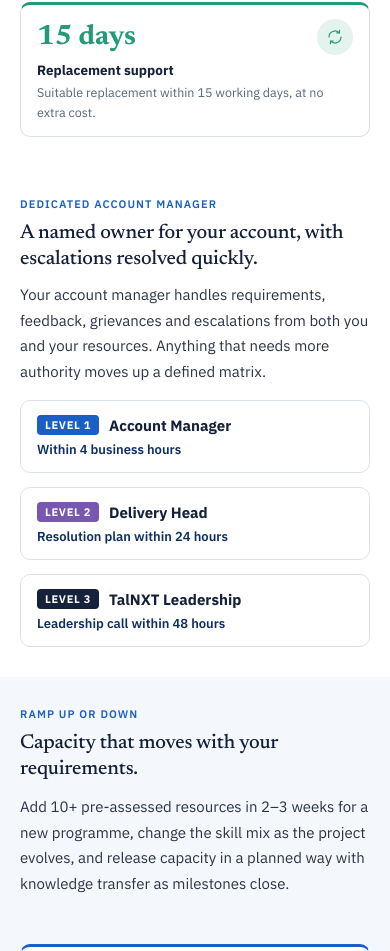
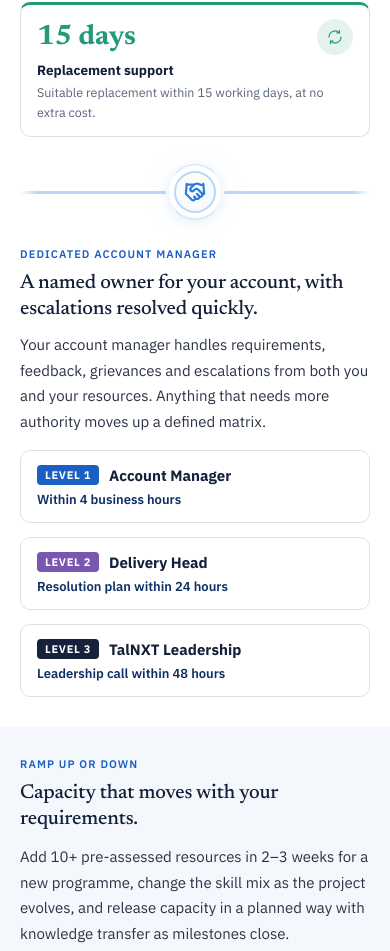
Before and after one commit to TalNXT/TalNXT-Website, a plain HTML site: page index.html in a window 390 px wide. Shown: the part 3216-4167 px from the top of the page. Drawn offline with Linux system fonts and the light colour scheme.

Commit message:
Handshake divider between delivery and account sections

```diff
--- a/css/site.css
+++ b/css/site.css
@@ -571,6 +571,21 @@ p.copy { font-size: 15px; line-height: 1.7; color: #2b3446; margin: 0; }
 .sec-compact .esc-time { margin-top: 6px; }
 .sec-compact .esc-level:not(:last-child)::after { content: "›"; position: absolute; right: -13px; top: 50%; transform: translateY(-50%); width: 22px; height: 22px; border-radius: 50%; background: var(--surface); border: 1px solid var(--line); color: var(--accent); font-size: 15px; font-weight: 700; line-height: 19px; text-align: center; z-index: 1; }
 @media (max-width: 760px) { .sec-compact .esc-level::after { display: none; } }
+
+/* section divider: hairline with a centred handshake medallion (home, SLAs → account manager) */
+.sec-divider { background: var(--surface); padding: 8px 0; }
+.sec-divider-inner { display: flex; align-items: center; gap: 8px; width: 98%; margin: 0 auto; }
+.sec-divider-line { flex: 1; height: 3px; border-radius: 2px; background: linear-gradient(90deg, rgba(185,216,245,0) 0%, #B9D8F5 12%, #B9D8F5 100%); }
+.sec-divider-line:last-child { transform: scaleX(-1); }
+.sec-divider-icon { position: relative; flex: none; width: 46px; height: 46px; border-radius: 50%; display: grid; place-items: center; color: #287CDB; background: radial-gradient(circle at 50% 35%, #ffffff 0%, #f3f8fe 100%); border: 2px solid #B9D8F5; box-shadow: 0 0 0 5px var(--surface), 0 4px 16px rgba(40,124,219,.16), 0 0 22px rgba(185,216,245,.55); }
+.sec-divider-icon::before { content: ""; position: absolute; inset: -9px; border-radius: 50%; border: 1px solid rgba(185,216,245,.6); border-left-color: transparent; border-right-color: transparent; }
+.sec-divider-icon svg { width: 24px; height: 24px; }
+@media (max-width: 760px) {
+  .sec-divider { padding: 4px 0; }
+  .sec-divider-inner { width: 100%; }
+  .sec-divider-icon { width: 42px; height: 42px; }
+  .sec-divider-icon svg { width: 22px; height: 22px; }
+}
 .cta-box { padding: 32px 36px; border-radius: 12px; background: var(--navy-deep); display: flex; align-items: center; justify-content: space-between; gap: 20px; flex-wrap: wrap; }
 .cta-box .cta-title { font-size: 20px; font-weight: 600; color: #fff; font-family: 'Newsreader', Georgia, serif; }
 .cta-box .cta-sub { font-size: 13.5px; color: #b7c0c9; margin-top: 4px; }
--- a/index.html
+++ b/index.html
@@ -259,6 +259,16 @@
   </div>
 </div>
 
+<div class="sec-divider" aria-hidden="true">
+  <div class="container">
+    <div class="sec-divider-inner">
+      <span class="sec-divider-line"></span>
+      <span class="sec-divider-icon"><svg viewBox="0 0 24 24" fill="none" stroke="currentColor" stroke-width="2.4" stroke-linecap="round" stroke-linejoin="round"><path d="m11 17 2 2a1 1 0 1 0 3-3"/><path d="m14 14 2.5 2.5a1 1 0 1 0 3-3l-3.88-3.88a3 3 0 0 0-4.24 0l-.88.88a1 1 0 1 1-3-3l2.81-2.81a5.79 5.79 0 0 1 7.06-.87l.47.28a2 2 0 0 0 1.42.25L21 4"/><path d="m21 3 1 11h-2"/><path d="M3 3 2 14l6.47 6.47a1 1 0 1 0 3-3"/><path d="M3 4h8"/></svg></span>
+      <span class="sec-divider-line"></span>
+    </div>
+  </div>
+</div>
+
 <!-- ACCOUNT MANAGER -->
 <div class="sec alt sec-compact">
   <div class="container">
```
